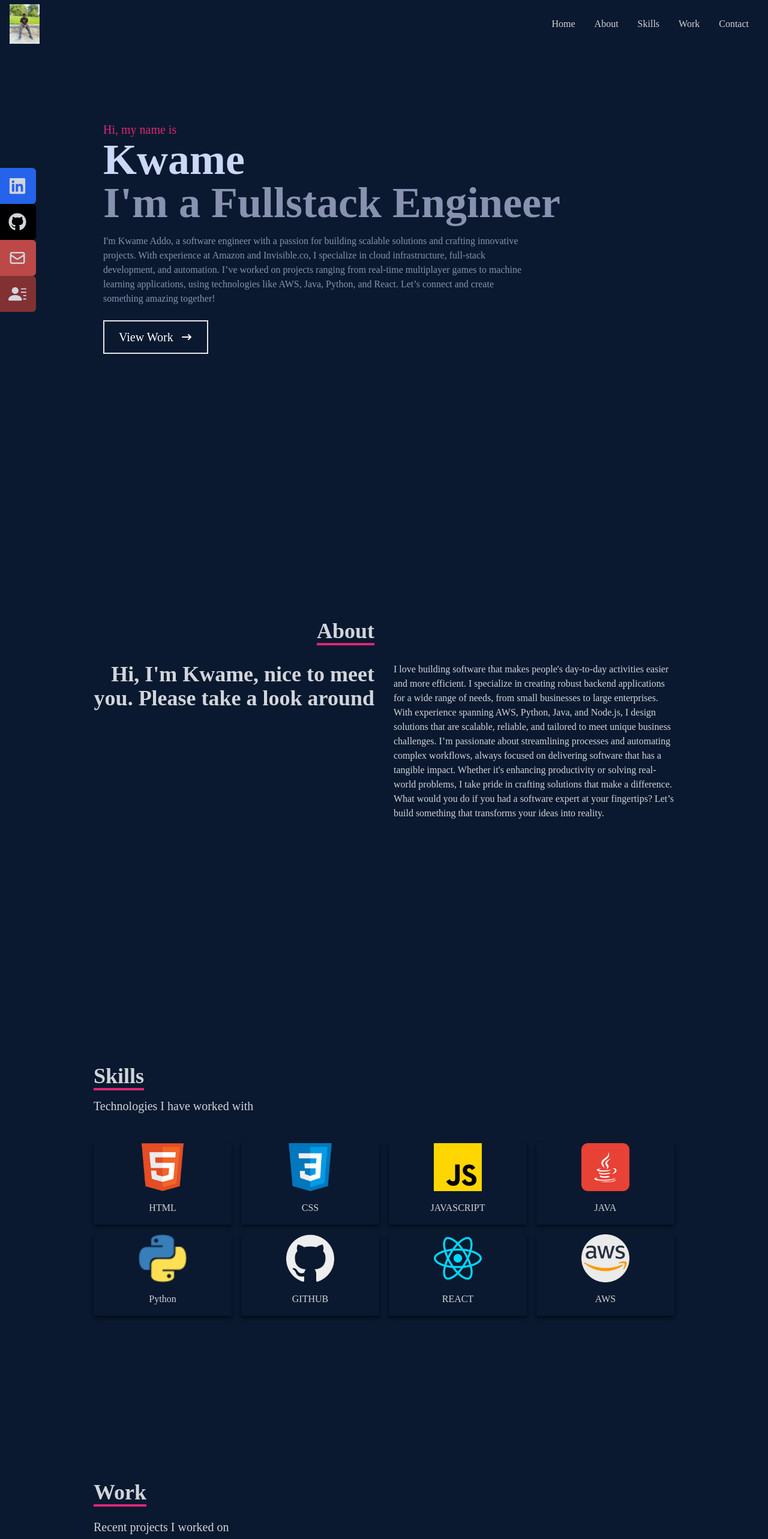
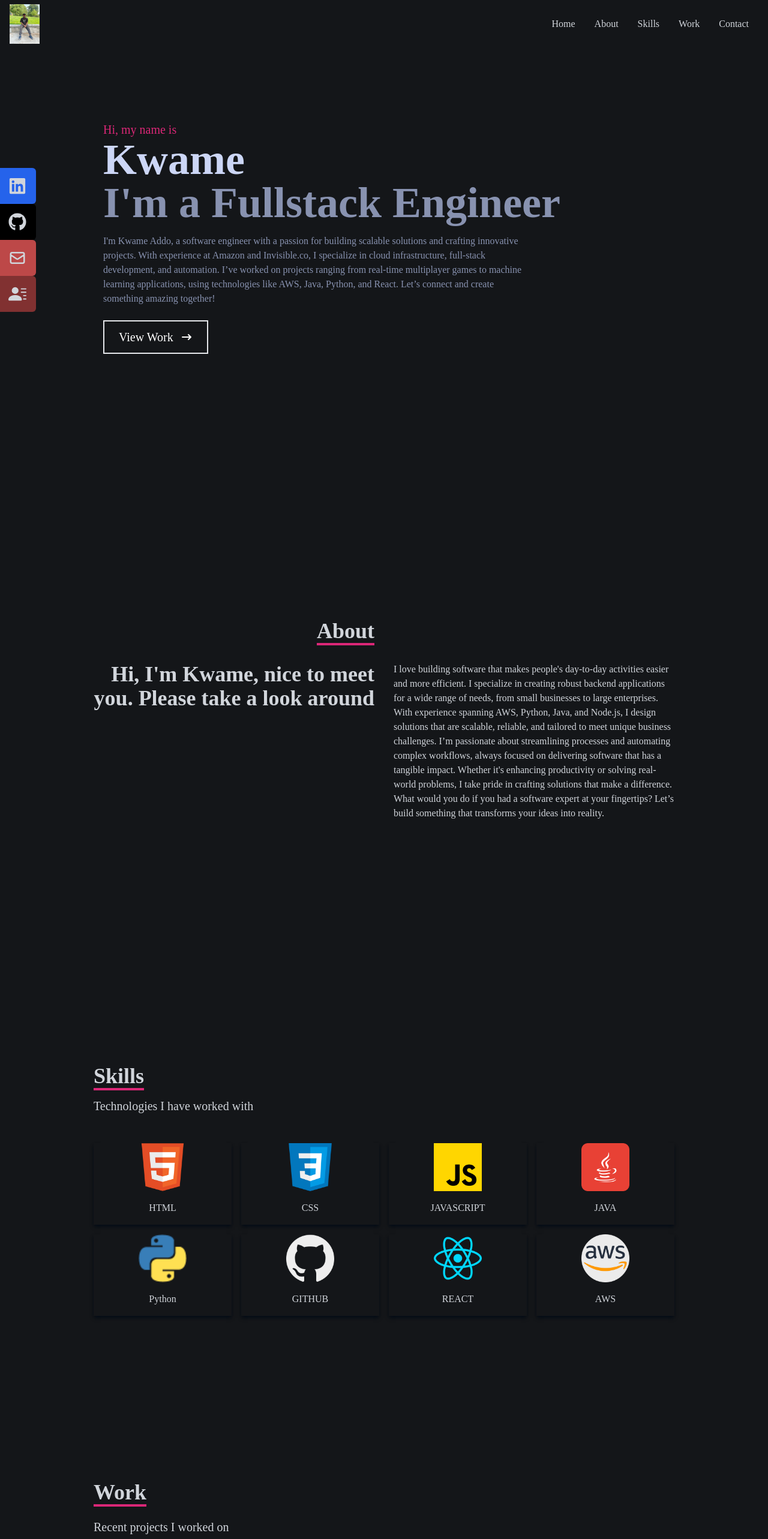
Before and after one commit to addo12kwame/portfolio2.0, a React (Create React App) app: page / in a window 1280 px wide. Shown: the top 2566 px of the page at 60% size. Built offline with nearby package versions, Linux system fonts and the light colour scheme.

Commit message:
changed background color

```diff
--- a/src/App.js
+++ b/src/App.js
@@ -7,7 +7,7 @@
 
 function App() {
   return (
-    <div>
+    <div >
 <Navbar />
 <Mains />
 <About />
--- a/src/components/About.jsx
+++ b/src/components/About.jsx
@@ -2,7 +2,7 @@
 
 function About() {
   return (
-    <div name='about' className='w-full h-screen bg-[#0a192f] text-gray-300'>
+    <div name='about' className='w-full h-screen bg-[#141619] text-gray-300'>
       <div className='flex flex-col justify-center items-center w-full h-full'>
         <div className='max-w-[1000px] w-full  grid grid-cols-2 gap-8'>
        <div className='sm:text-right pb-8 pl-4'>
--- a/src/components/Contact.jsx
+++ b/src/components/Contact.jsx
@@ -2,7 +2,7 @@
 
 function Contact() {
   return (
-    <div name="contact" className='bg-[#0a192f] w-full h-screen flex justify-center items-center p-4'>
+    <div name="contact" className='bg-[#141619] w-full h-screen flex justify-center items-center p-4'>
     <form method="POST" action="https://getform.io/f/azylondb" className='flex flex-col max-w-[600px] w-full'>
         <div className='pb-8'>
             <p className='text-4xl font-bold inline border-b-4 border-pink-600 text-gray-300'>
--- a/src/components/Mains.jsx
+++ b/src/components/Mains.jsx
@@ -5,7 +5,7 @@
 
 function Mains() {
   return (
-    <div className='w-full h-screen bg-[#0a192f]' name='main'>
+    <div className='w-full h-screen bg-[#141619]' name='main'>
         {/* Container */}
         <div className='max-w-[1000px] mx-auto px-8 flex flex-col justify-center h-full'>
 
--- a/src/components/Navbar.jsx
+++ b/src/components/Navbar.jsx
@@ -12,7 +12,7 @@
   const handleClick = () => setNav(!nav);
 
   return (
-    <div className="fixed w-full h-[80px] flex justify-between items-center px-4 bg-[#0a192f] text-gray-300">
+    <div className="fixed w-full h-[80px] flex justify-between items-center px-4 bg-[#141619] text-gray-300">
       <div>
         <img src={Pic} alt="my logo" style={{ width: "50px" }} />
       </div>
--- a/src/components/Skills.jsx
+++ b/src/components/Skills.jsx
@@ -12,7 +12,7 @@
 
 function Skills() {
   return (
-    <div name='skills' className='bg-[#0a192f] text-gray-300 w-full h-screen'>
+    <div name='skills' className='bg-[#141619] text-gray-300 w-full h-screen'>
         {/* Container */}
       <div className='max-w-[1000px] mx-auto p-4 flex flex-col justify-center w-full h-full '>
         <div className=''>
--- a/src/components/Works.jsx
+++ b/src/components/Works.jsx
@@ -3,7 +3,7 @@
 
 function  Work() {
   return (
-    <div name="work" className='w-full bg-[#0a192f] md:h-screen text-gray-300 '>
+    <div name="work" className='w-full bg-[#141619] md:h-screen text-gray-300 '>
       <div className='max-w-[1000px] mx-auto p-4 flex flex-col justify-center w-full h-full'>
         <div className='pb-8'>
           <p className='text-4xl font-bold inline border-b-4 text-gray-300 border-pink-600'>
```
